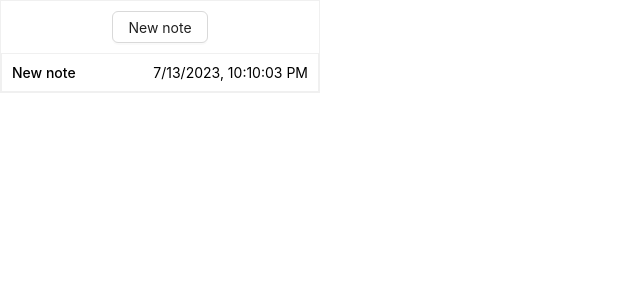
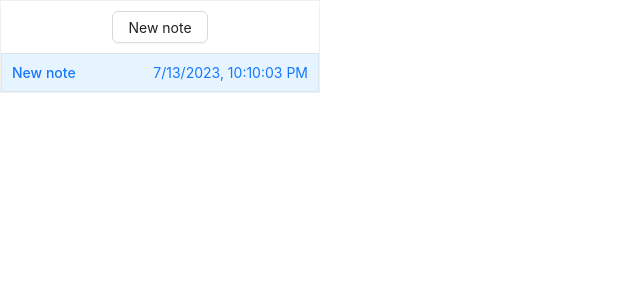
Before and after one commit to 31Vector31/Notes, a React (Create React App) app: page / in a window 1280 px wide. Both pictures are taken after a click on the button "New note". Shown: the top 300 px of the page, without its empty margins (0-640 px from the left). Built offline with nearby package versions, Linux system fonts and the light colour scheme.

Commit message:
added notes selection

```diff
--- a/src/App/App.js
+++ b/src/App/App.js
@@ -6,10 +6,12 @@ const defaultNote = {title: "New note", lastEditDate: null, text: "", id: null};
 
 function App() {
     const [notes, setNotes] = useState([]);
+    const [idSelectedNote, setIdSelectedNote] = useState(null);
 
     const addNewNote = useCallback(() => {
         const currentDate = new Date().getTime();
         const newNote = {...defaultNote, id: currentDate, lastEditDate: currentDate};
+        setIdSelectedNote(currentDate);
         setNotes([newNote, ...notes]);
     }, [notes]);
 
@@ -17,7 +19,8 @@ function App() {
         <div>
             <Row>
                 <Col xs={24} sm={6}>
-                    <ListNotes notes={notes} addNewNote={addNewNote}/>
+                    <ListNotes notes={notes} addNewNote={addNewNote} setIdSelectedNote={setIdSelectedNote}
+                               idSelectedNote={idSelectedNote}/>
                 </Col>
                 <Col xs={24} sm={18}></Col>
             </Row>
--- a/src/ListNotes/ListNotes.js
+++ b/src/ListNotes/ListNotes.js
@@ -2,13 +2,13 @@ import NoteCard from "../NoteCard/NoteCard";
 import {Button} from 'antd';
 import styles from "./ListNotes.module.css";
 
-function ListNotes({notes, addNewNote}) {
+function ListNotes({notes, addNewNote, setIdSelectedNote, idSelectedNote}) {
     return (
         <div className={styles.listNotes}>
             <div className={styles.header}><Button onClick={addNewNote}>New note</Button></div>
             {notes.map((note) => {
                 const {id} = note;
-                return (<NoteCard note={note} key={id}/>);
+                return (<NoteCard note={note} key={id} onClick={() => setIdSelectedNote(id)} isActive={idSelectedNote === id}/>);
             })}
         </div>
     );
--- a/src/NoteCard/NoteCard.js
+++ b/src/NoteCard/NoteCard.js
@@ -1,10 +1,11 @@
 import styles from "./NoteCard.module.css";
+import classNames from "classnames";
 
-function NoteCard({note}) {
+function NoteCard({note, onClick, isActive}) {
     const {title, lastEditDate, text} = note;
 
     return (
-        <div className={styles.note}>
+        <div className={classNames([styles.note, (isActive ? styles.active : null)])} onClick={onClick}>
             <div className={styles.header}>
                 <span className={styles.title}>{title}</span>
                 <span>{new Date(lastEditDate).toLocaleString()}</span>
--- a/src/NoteCard/NoteCard.module.css
+++ b/src/NoteCard/NoteCard.module.css
@@ -5,9 +5,12 @@
 }
 
 .note:hover {
-    /*color: #1677ff;
-    background-color: #e6f4ff;*/
     background-color: rgba(0, 0, 0, 0.06);
+}
+
+.active {
+    color: #1677ff;
+    background-color: #e6f4ff;
 }
 
 .header {
```
